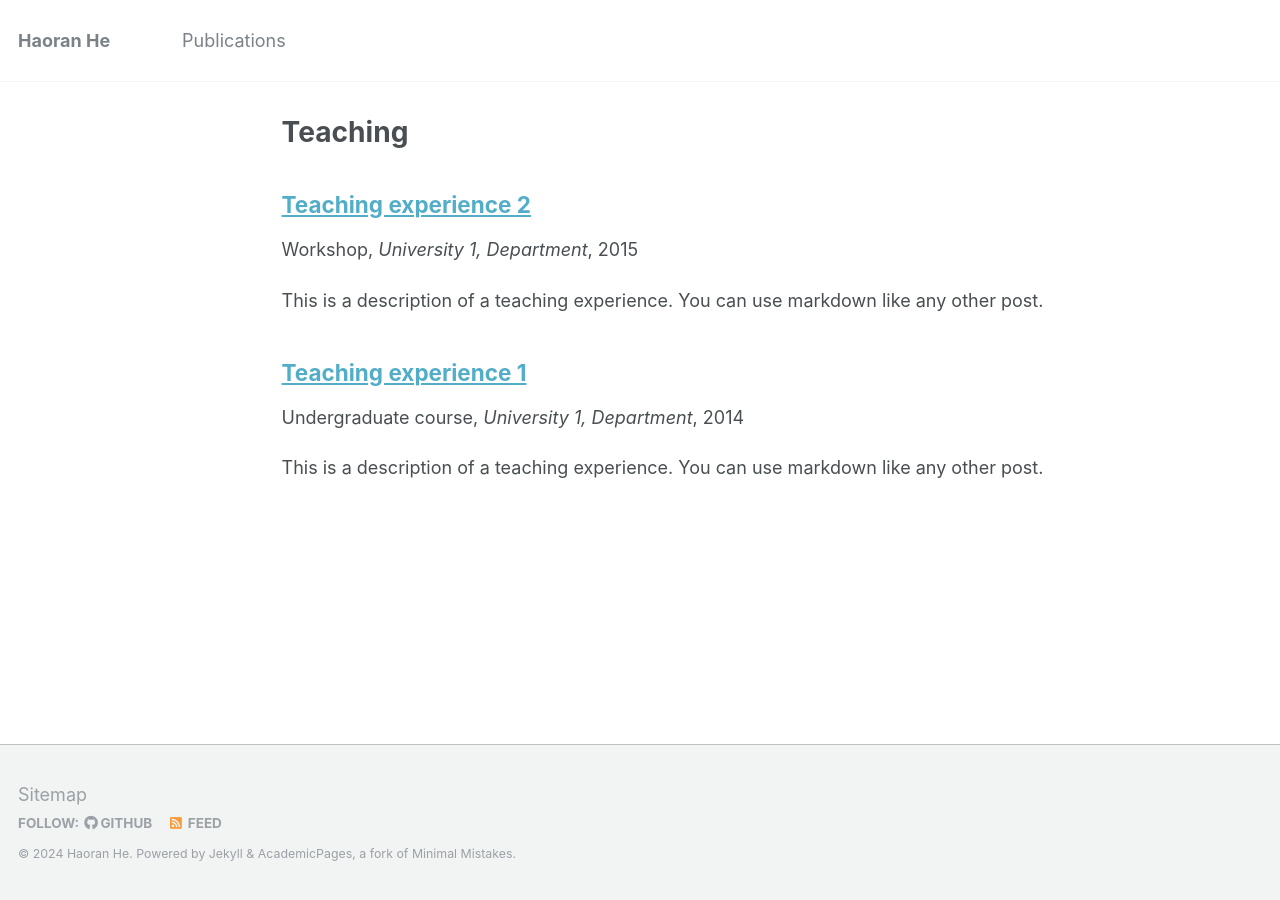
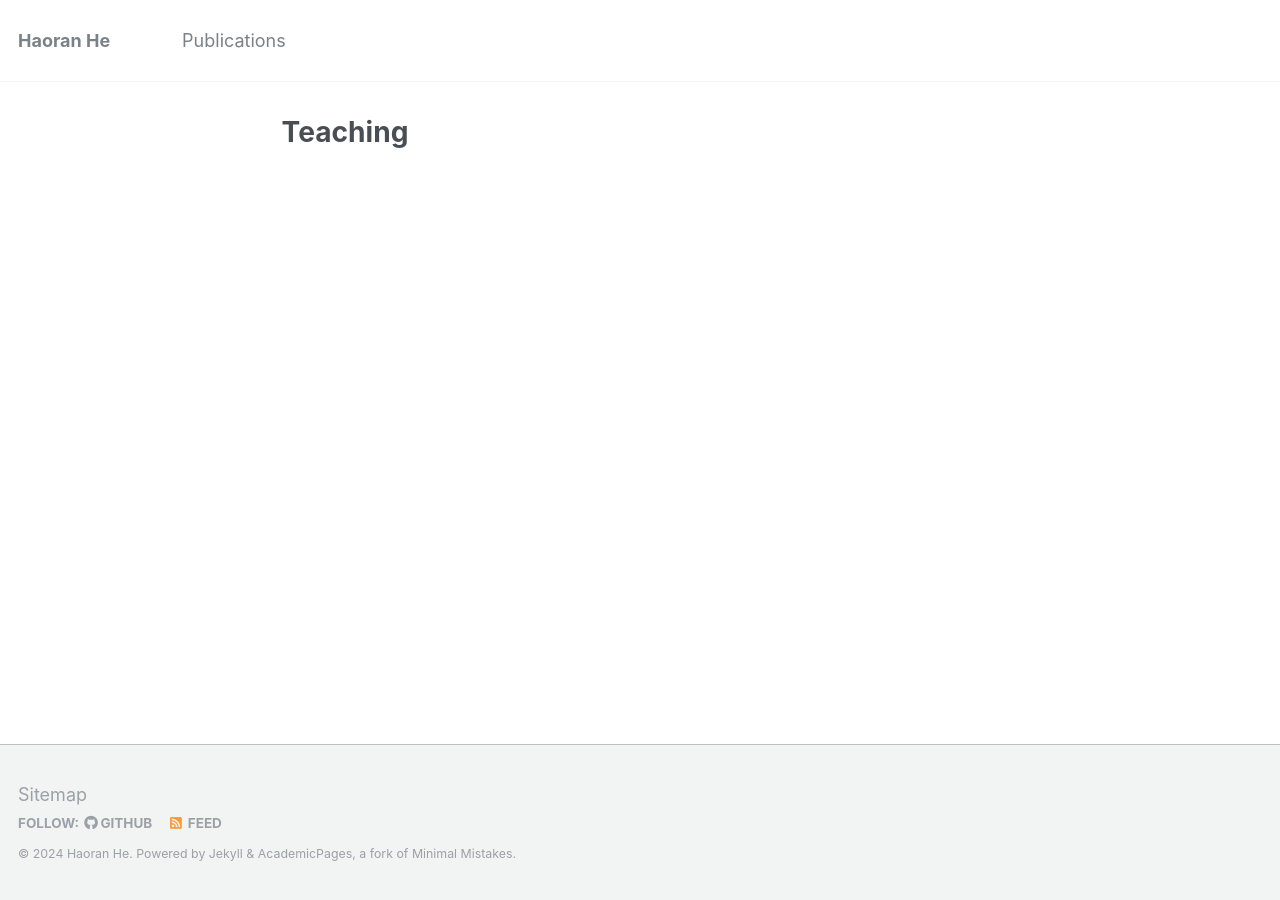
Before and after one commit to tinnerhrhe/tinnerhrhe.github.io, a Jekyll site: the page built from _pages/teaching.html, in a window 1280 px wide. Built offline with Jekyll 4.4.1, drawn with Linux system fonts in a browser that asks for light colours; some of the changed lines change nothing that is shown.

Commit message:
Update _config.yml

```diff
--- a/_config.yml
+++ b/_config.yml
@@ -81,7 +81,7 @@ analytics:
 # Site Author
 author:
   name             : "Haoran He"
-  avatar           : "haoranhe.jpg"
+  avatar           : "haoranhe_1.jpg"
   bio              : "Ph.D. student at Hong Kong University of Science and Technology"
   location         : "Hong Kong"
   employer         :
@@ -175,18 +175,18 @@ kramdown:
 
 # Collections
 collections:
-  teaching:
-    output: false
-    permalink: /:collection/:path/
+  # teaching:
+  #   output: false
+  #   permalink: /:collection/:path/
   publications:
     output: true
     permalink: /:collection/:path/
-  portfolio:
-    output: true
-    permalink: /:collection/:path/
-  talks:
-    output: false
-    permalink: /:collection/:path/
+  # portfolio:
+  #   output: true
+  #   permalink: /:collection/:path/
+  # talks:
+  #   output: false
+  #   permalink: /:collection/:path/
 
 
 # Defaults
```
